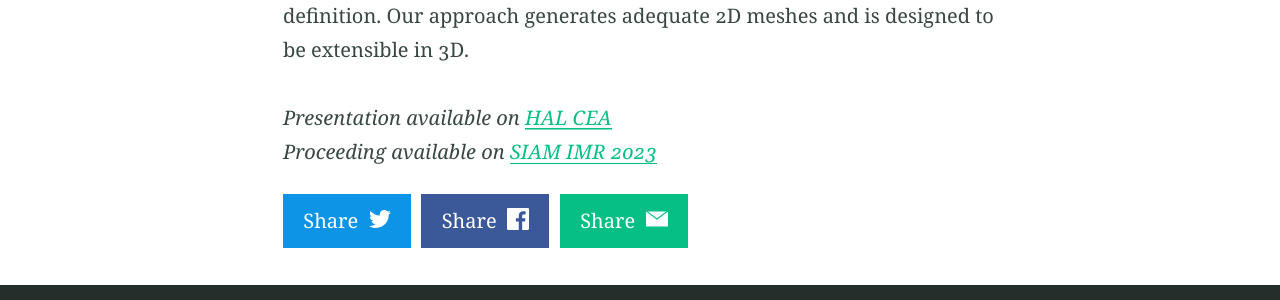
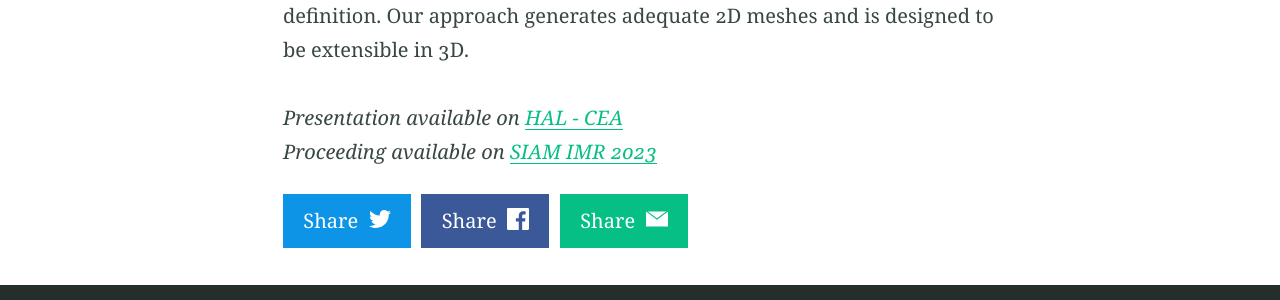
Before and after one commit to claireroche/claireroche.github.io, a Jekyll site: the page built from _posts/2023-03-08-talk-imr.md, in a window 1280 px wide. Shown: the part 992-1292 px from the top of the page. Built offline with Jekyll 4.4.1, drawn with Linux system fonts in a browser that asks for light colours; a style sheet for code colours, icons or effects is not loaded.

Commit message:
add hal sources

```diff
--- a/_posts/2023-03-08-talk-imr.md
+++ b/_posts/2023-03-08-talk-imr.md
@@ -12,5 +12,5 @@ Quad meshing is a very well-studied domain for many years. While the problem can
 <!-- more -->
 
 
-_Presentation available on [HAL CEA](https://hal-cea.archives-ouvertes.fr/cea-04028060)_
+_Presentation available on [HAL - CEA](https://hal-cea.archives-ouvertes.fr/cea-04028060)_
 _Proceeding available on [SIAM IMR 2023](https://internationalmeshingroundtable.com/assets/papers/2023/11-Roche-compressed.pdf)_
```
